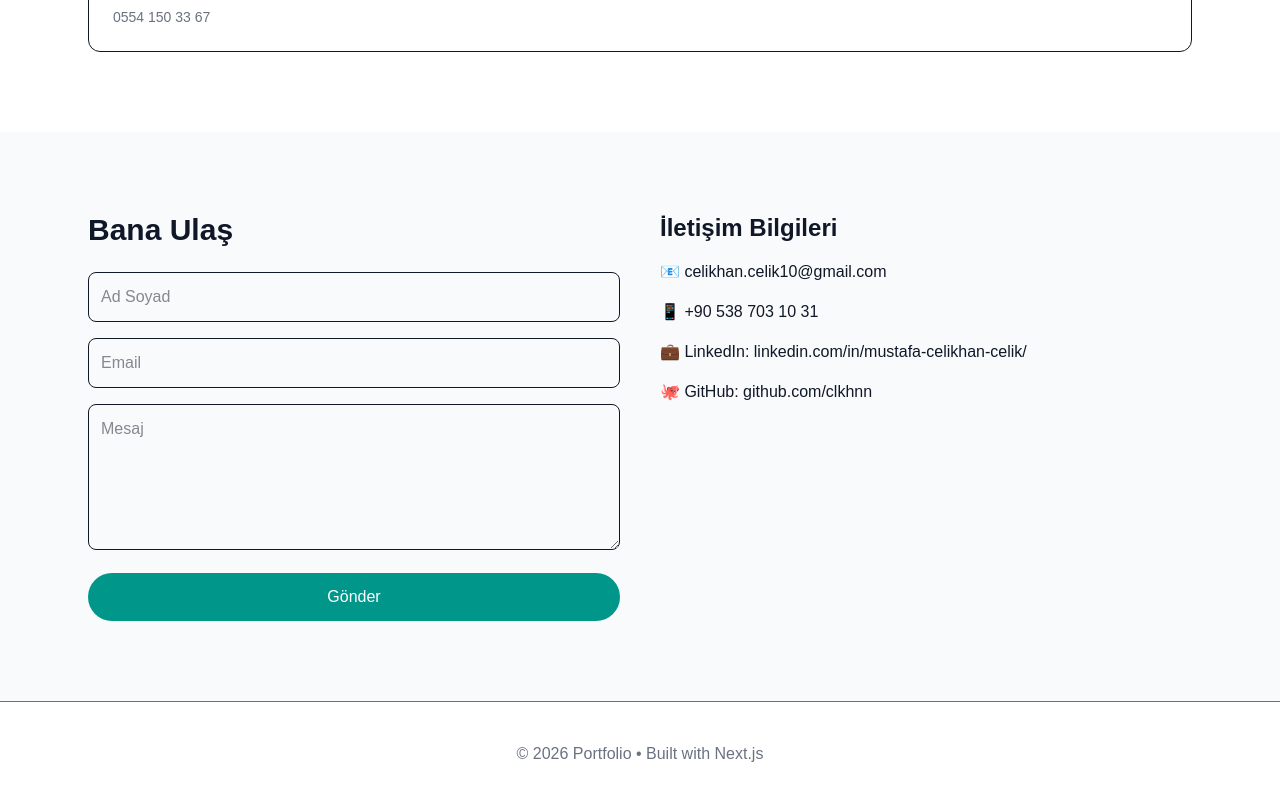
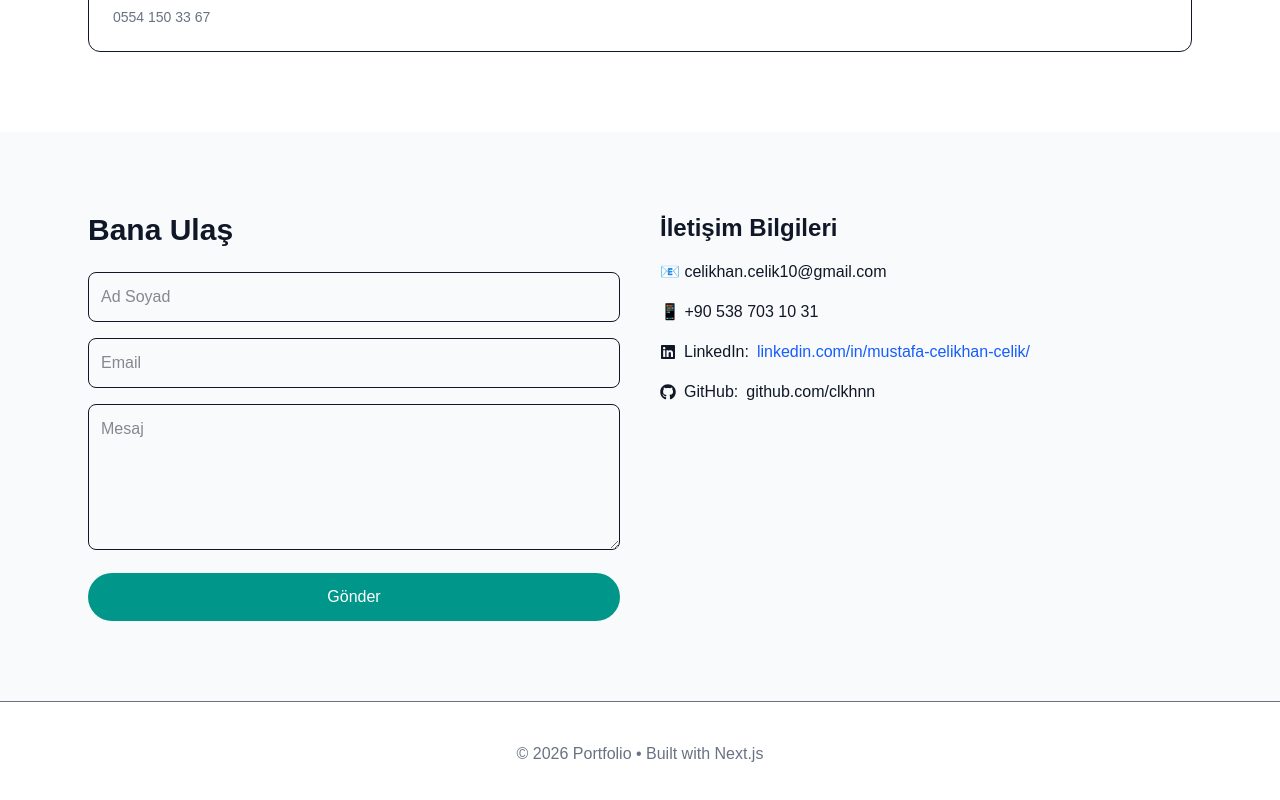
Before and after one commit to clkhnn/my-portfolio-website, a Next.js app: page / in a window 1280 px wide. Shown: the part 2309-3109 px from the top of the page. Built offline with nearby package versions, Linux system fonts and the light colour scheme.

Commit message:
Linkedin and Github icons added

```diff
--- a/package.json
+++ b/package.json
@@ -11,7 +11,8 @@
   "dependencies": {
     "next": "16.2.6",
     "react": "19.2.4",
-    "react-dom": "19.2.4"
+    "react-dom": "19.2.4",
+    "react-icons": "^5.6.0"
   },
   "devDependencies": {
     "@tailwindcss/postcss": "^4",
--- a/src/app/page.tsx
+++ b/src/app/page.tsx
@@ -1,6 +1,6 @@
 "use client";
-
-
+import { FaLinkedin } from "react-icons/fa";
+import { FaGithub } from "react-icons/fa";
 export default function Page() {
 
 
@@ -263,8 +263,30 @@ becerilerimi daha da geliştirmek amacıyla halen çeşitli kurslar almaktayım.
 
         <p>📧 celikhan.celik10@gmail.com</p>
         <p>📱 +90 538 703 10 31</p>
-        <p>💼 LinkedIn: <a href ="https://linkedin.com/in/mustafa-celikhan-celik/" target = "_blank"> linkedin.com/in/mustafa-celikhan-celik/</a> </p>
-        <p>🐙 GitHub: <a href ="https://github.com/clkhnn" target = "_blank">github.com/clkhnn</a></p>
+        <p className="flex items-center gap-2">
+  <FaLinkedin />
+  <span>LinkedIn:</span>
+
+  <a
+    href="https://linkedin.com/in/mustafa-celikhan-celik/"
+    target="_blank"
+    className="text-blue-600 hover:underline"
+  >
+    linkedin.com/in/mustafa-celikhan-celik/
+  </a>
+</p>
+        <p className="flex items-center gap-2">
+  <FaGithub />
+  <span>GitHub:</span>
+
+  <a
+    href="https://github.com/clkhnn"
+    target="_blank"
+    className="hover:underline"
+  >
+    github.com/clkhnn
+  </a>
+</p>
       </div>
 
     </div>
--- /dev/null
+++ b/src/components/githubbutton.tsx
@@ -0,0 +1,15 @@
+import { FaGithub } from "react-icons/fa";
+
+export default function GithubButton() {
+  return (
+    <a
+      href="https://github.com/clkhnn"
+      target="_blank"
+      rel="noopener noreferrer"
+      aria-label="Github Profile"
+      className="text-3xl text-blue-600 hover:scale-110 transition"
+    >
+      <FaGithub />
+    </a>
+  );
+}
--- /dev/null
+++ b/src/components/linkedinbutton.tsx
@@ -0,0 +1,15 @@
+import { FaLinkedin } from "react-icons/fa";
+
+export default function LinkedinButton() {
+  return (
+    <a
+      href="https://linkedin.com/in/mustafa-celikhan-celik/"
+      target="_blank"
+      rel="noopener noreferrer"
+      aria-label="LinkedIn Profile"
+      className="text-3xl text-blue-600 hover:scale-110 transition"
+    >
+      <FaLinkedin />
+    </a>
+  );
+}
```
Also changed, not shown: 1 other file (tests, documents, lock files or other folders).
